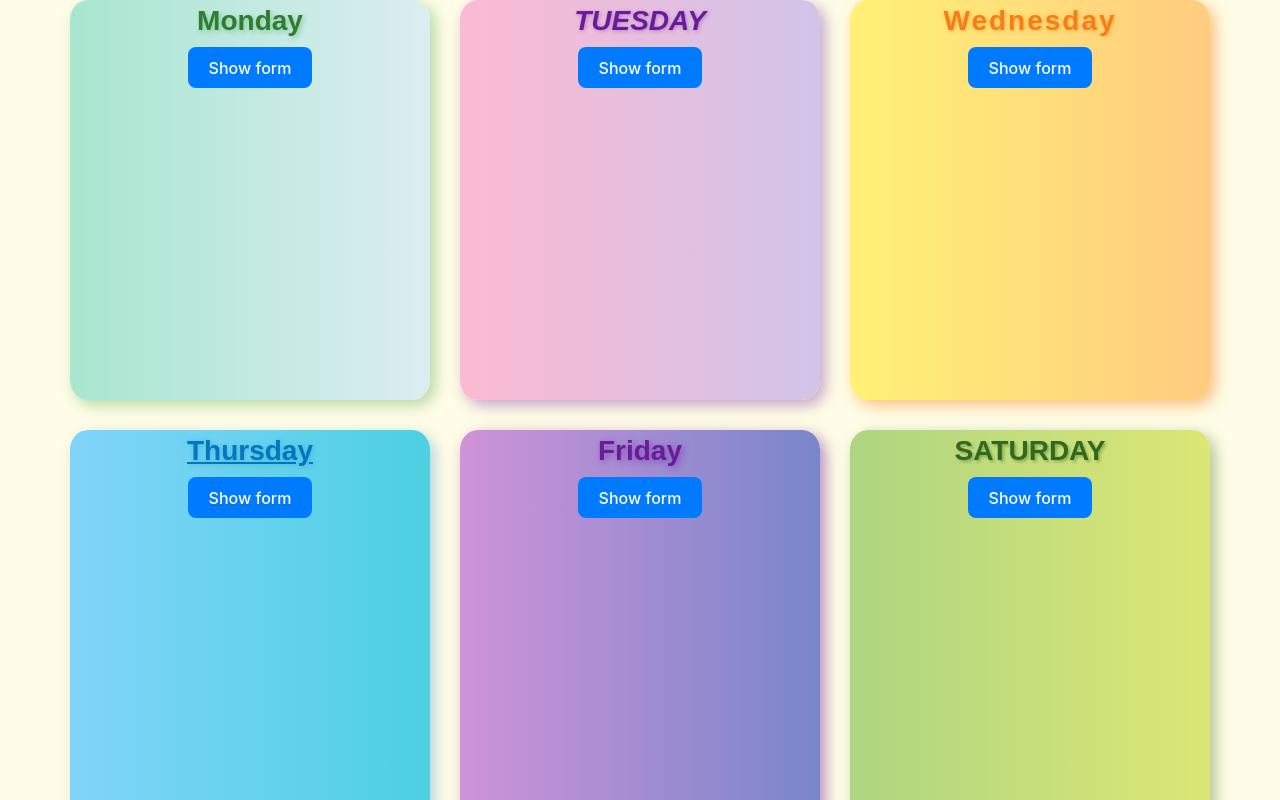
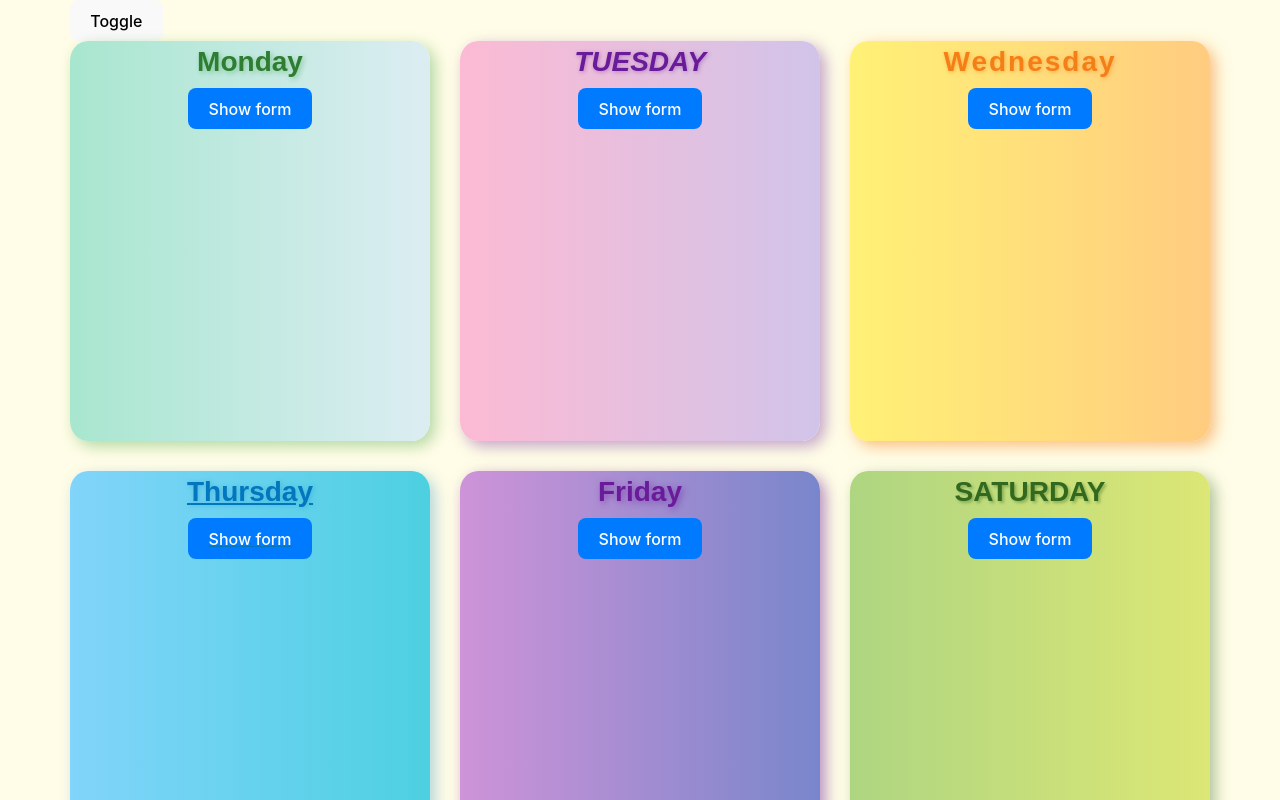
Before and after one commit to kwrona05/Week-planner, a React (Vite) app in the folder lessonPlan/: page / in a window 1280 px wide. Shown: the top 800 px of the page. Built offline with nearby package versions, Linux system fonts and the light colour scheme.

Commit message:
set toggle them

```diff
--- a/lessonPlan/src/App.css
+++ b/lessonPlan/src/App.css
@@ -4,9 +4,14 @@
     padding: 0;
 }
 
-body {
-    background-color: #fffde7;
+body.light {
+  background-color: #fffde7;
 }
+
+body.dark {
+  background-color: #2c2c2c;
+}
+
 
 .container {
     display: grid;
@@ -156,3 +161,36 @@ button {
   .delBtn:hover {
     background-color: #c82333;
   }
+
+  .toggle-button {
+    width: 60px;
+    height: 30px;
+    background-color: lightgray; /* Kolor tła dla przycisku */
+    border-radius: 15px;
+    position: relative;
+    cursor: pointer;
+    transition: background-color 0.3s; /* Przejście dla tła przycisku */
+}
+
+.toggle-button.dark {
+    background-color: #333; /* Kolor tła dla ciemnego motywu */
+}
+
+.toggle-circle {
+    width: 28px;
+    height: 28px;
+    background-color: white; /* Kolor kółka */
+    border-radius: 50%;
+    position: absolute;
+    top: 1px; /* Ustawienie kółka w górnej części przycisku */
+    left: 1px; /* Ustawienie kółka z lewej strony */
+    transition: transform 0.3s; /* Animacja przesuń kółko */
+}
+
+.toggle-circle.light {
+    transform: translateX(0); /* Położenie kółka dla jasnego motywu */
+}
+
+.toggle-circle.dark {
+    transform: translateX(30px); /* Położenie kółka dla ciemnego motywu */
+}
--- a/lessonPlan/src/App.jsx
+++ b/lessonPlan/src/App.jsx
@@ -1,4 +1,5 @@
 import Days from "./components/Days";
+import { ThemeProvider, useTheme } from "./components/SwitchTheme";
 import "./App.css";
 
 const daysData = [
@@ -10,14 +11,30 @@ const daysData = [
   { id: "saturday", title: "Saturday" },
   { id: "sunday", title: "Sunday" },
 ];
-const App = () => {
+
+const ThemedApp = () => {
+  const [theme, toggleTheme] = useTheme();
+
   return (
-    <div className="container">
-      {daysData.map((day) => (
-        <Days key={day.id} id={day.id} title={day.title} />
-      ))}
+    <div>
+      <button className="toggleBtn" onClick={toggleTheme}>
+        Toggle
+      </button>
+      <div className={`container ${theme}`}>
+        {daysData.map((day) => (
+          <Days key={day.id} id={day.id} title={day.title} />
+        ))}
+      </div>
     </div>
   );
 };
 
+const App = () => {
+  return (
+    <ThemeProvider>
+      <ThemedApp />
+    </ThemeProvider>
+  );
+};
+
 export default App;
--- /dev/null
+++ b/lessonPlan/src/components/SwitchTheme.jsx
@@ -0,0 +1,27 @@
+import { createContext, useState, useContext, useEffect } from "react";
+
+const ThemeContext = createContext();
+
+export const ThemeProvider = ({ children }) => {
+  const [theme, setTheme] = useState(() => {
+    return localStorage.getItem("theme") || "light";
+  });
+
+  const toggleTheme = () => {
+    const newTheme = theme === "light" ? "dark" : "light";
+    setTheme(newTheme);
+    localStorage.setItem("theme", newTheme);
+  };
+
+  useEffect(() => {
+    document.body.className = theme;
+  }, [theme]);
+
+  return (
+    <ThemeContext.Provider value={[theme, toggleTheme]}>
+      {children}
+    </ThemeContext.Provider>
+  );
+};
+
+export const useTheme = () => useContext(ThemeContext);
```
